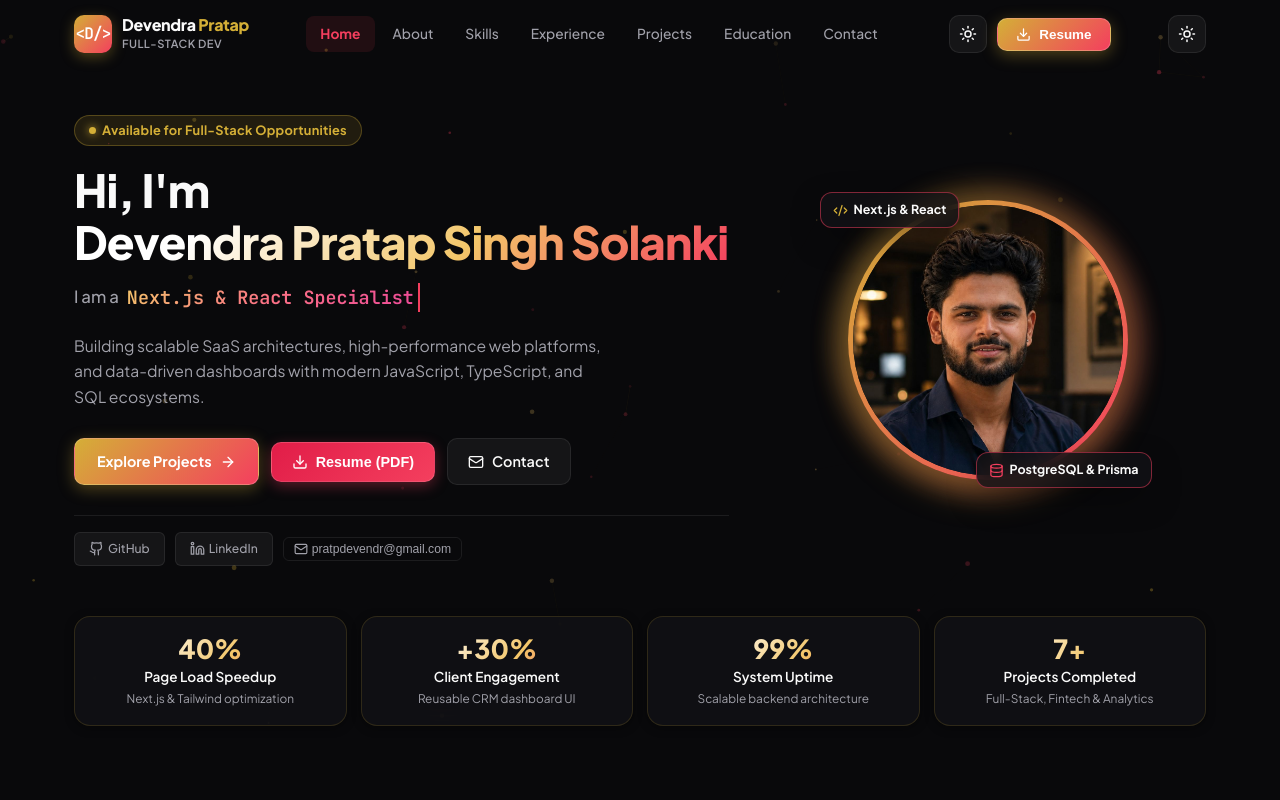
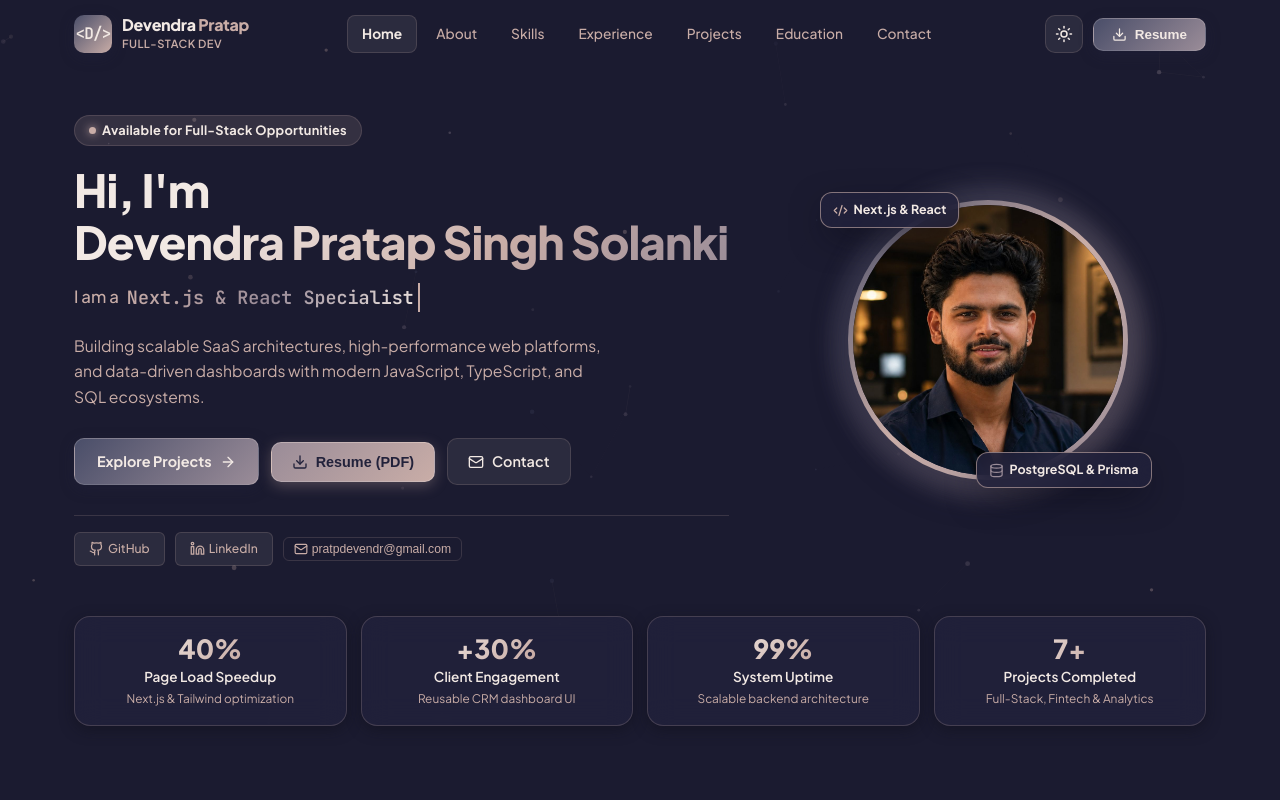
Before and after one commit to devendrapratapsinghsolanki/My-Portfolio, a React (Vite) app: page / in a window 1280 px wide. Shown: the top 800 px of the page. Built offline with nearby package versions, Linux system fonts and the light colour scheme.

Commit message:
feat: apply exact Urban Chic palette (#22223B, #4A4E69, #9A8C98, #C9ADA7, #F2E9E4) and fix duplicate theme changer buttons on desktop

```diff
--- a/src/components/BackgroundCanvas.jsx
+++ b/src/components/BackgroundCanvas.jsx
@@ -32,8 +32,8 @@ export default function BackgroundCanvas({ theme = 'dark' }) {
         vy: (Math.random() - 0.5) * 0.4,
         radius: Math.random() * 1.8 + 0.8,
         color: isDark
-          ? ['rgba(212, 175, 55,', 'rgba(244, 63, 94,', 'rgba(243, 198, 105,'][Math.floor(Math.random() * 3)]
-          : ['rgba(184, 134, 11,', 'rgba(225, 29, 72,', 'rgba(212, 175, 55,'][Math.floor(Math.random() * 3)],
+          ? ['rgba(201, 173, 167,', 'rgba(154, 140, 152,', 'rgba(74, 78, 105,'][Math.floor(Math.random() * 3)]
+          : ['rgba(74, 78, 105,', 'rgba(154, 140, 152,', 'rgba(34, 34, 59,'][Math.floor(Math.random() * 3)],
         alpha: isDark ? Math.random() * 0.35 + 0.15 : Math.random() * 0.25 + 0.1
       });
     }
@@ -89,8 +89,8 @@ export default function BackgroundCanvas({ theme = 'dark' }) {
             ctx.beginPath();
             ctx.moveTo(p.x, p.y);
             ctx.lineTo(p2.x, p2.y);
-            const lineAlpha = (1 - dist2 / 100) * (isDark ? 0.12 : 0.08);
-            ctx.strokeStyle = `rgba(212, 175, 55, ${lineAlpha})`;
+            const lineAlpha = (1 - dist2 / 100) * (isDark ? 0.15 : 0.08);
+            ctx.strokeStyle = `rgba(201, 173, 167, ${lineAlpha})`;
             ctx.lineWidth = 0.7;
             ctx.stroke();
           }
--- a/src/components/Hero.jsx
+++ b/src/components/Hero.jsx
@@ -70,8 +70,8 @@ export default function Hero({ onOpenResume }) {
                 gap: '6px',
                 padding: '4px 14px',
                 borderRadius: '9999px',
-                background: 'rgba(212, 175, 55, 0.12)',
-                border: '1px solid rgba(212, 175, 55, 0.3)',
+                background: 'rgba(201, 173, 167, 0.15)',
+                border: '1px solid var(--border-subtle)',
                 marginBottom: '18px'
               }}
             >
@@ -80,11 +80,11 @@ export default function Hero({ onOpenResume }) {
                   width: '7px',
                   height: '7px',
                   borderRadius: '50%',
-                  background: '#d4af37',
-                  boxShadow: '0 0 8px #d4af37'
+                  background: '#C9ADA7',
+                  boxShadow: '0 0 8px #C9ADA7'
                 }}
               />
-              <span style={{ fontSize: '0.8rem', fontWeight: '700', color: '#d4af37', letterSpacing: '0.02em' }}>
+              <span style={{ fontSize: '0.8rem', fontWeight: '700', color: 'var(--text-main)', letterSpacing: '0.02em' }}>
                 {personal.availability}
               </span>
             </div>
@@ -120,7 +120,7 @@ export default function Hero({ onOpenResume }) {
                 style={{
                   fontSize: '1.15rem',
                   fontWeight: '700',
-                  borderRight: '2px solid #f43f5e',
+                  borderRight: '2px solid #C9ADA7',
                   paddingRight: '4px'
                 }}
               >
@@ -207,25 +207,25 @@ export default function Hero({ onOpenResume }) {
                 style={{ cursor: 'pointer', background: 'transparent' }}
                 title="Click to copy email"
               >
-                {copiedEmail ? <Check size={14} color="#d4af37" /> : <Mail size={14} />}
+                {copiedEmail ? <Check size={14} color="#C9ADA7" /> : <Mail size={14} />}
                 <span>{copiedEmail ? 'Copied!' : personal.email}</span>
               </button>
             </div>
           </div>
 
-          {/* Right: Circular Chic Glowing Profile */}
+          {/* Right: Circular Urban Chic Glowing Profile */}
           <div className="hero-profile-container" style={{ display: 'flex', justifyContent: 'center', position: 'relative' }}>
             <div style={{ position: 'relative', width: '280px', height: '280px', display: 'flex', alignItems: 'center', justifyContent: 'center' }}>
 
-              {/* Outer Decorative Gradient Ring (Gold & Sensational Pink Glow) */}
+              {/* Outer Decorative Gradient Ring (Moody Twilight & Almond Glow) */}
               <div
                 style={{
                   position: 'absolute',
                   inset: '-14px',
                   borderRadius: '50%',
-                  background: 'linear-gradient(135deg, rgba(212, 175, 55, 0.45) 0%, rgba(244, 63, 94, 0.45) 100%)',
+                  background: 'linear-gradient(135deg, rgba(74, 78, 105, 0.5) 0%, rgba(201, 173, 167, 0.5) 100%)',
                   filter: 'blur(12px)',
-                  opacity: 0.8,
+                  opacity: 0.85,
                   zIndex: 0
                 }}
               />
@@ -238,8 +238,8 @@ export default function Hero({ onOpenResume }) {
                   height: '100%',
                   borderRadius: '50%',
                   padding: '5px',
-                  background: 'linear-gradient(135deg, #d4af37 0%, #f43f5e 100%)',
-                  boxShadow: '0 12px 35px rgba(212, 175, 55, 0.35)',
+                  background: 'linear-gradient(135deg, #4A4E69 0%, #C9ADA7 50%, #9A8C98 100%)',
+                  boxShadow: '0 12px 35px rgba(34, 34, 59, 0.45)',
                   zIndex: 1
                 }}
               >
@@ -285,7 +285,7 @@ export default function Hero({ onOpenResume }) {
                   zIndex: 2
                 }}
               >
-                <Code2 size={15} color="#d4af37" />
+                <Code2 size={15} color="#C9ADA7" />
                 <span style={{ fontSize: '0.78rem', fontWeight: '700', color: 'var(--text-main)' }}>
                   Next.js & React
                 </span>
@@ -310,7 +310,7 @@ export default function Hero({ onOpenResume }) {
                   zIndex: 2
                 }}
               >
-                <Database size={15} color="#f43f5e" />
+                <Database size={15} color="#9A8C98" />
                 <span style={{ fontSize: '0.78rem', fontWeight: '700', color: 'var(--text-main)' }}>
                   PostgreSQL & Prisma
                 </span>
--- a/src/components/Logo.jsx
+++ b/src/components/Logo.jsx
@@ -3,29 +3,29 @@ import React from 'react';
 export default function Logo() {
   return (
     <div style={{ display: 'flex', alignItems: 'center', gap: '10px' }}>
-      {/* Sleek Geometric Icon Badge */}
+      {/* Urban Chic Geometric Icon Badge */}
       <div
         style={{
           width: '38px',
           height: '38px',
           borderRadius: '10px',
-          background: 'linear-gradient(135deg, #d4af37 0%, #f43f5e 100%)',
+          background: 'linear-gradient(135deg, #4A4E69 0%, #C9ADA7 100%)',
           display: 'flex',
           alignItems: 'center',
           justifyContent: 'center',
-          color: '#ffffff',
+          color: '#F2E9E4',
           fontWeight: '800',
           fontSize: '1rem',
           fontFamily: 'var(--font-mono)',
           letterSpacing: '-0.05em',
-          boxShadow: '0 4px 14px rgba(212, 175, 55, 0.35)'
+          boxShadow: '0 4px 14px rgba(34, 34, 59, 0.35)'
         }}
       >
         {'<D/>'}
       </div>
       <div style={{ display: 'flex', flexDirection: 'column' }}>
         <span style={{ fontWeight: '800', fontSize: '1rem', letterSpacing: '-0.02em', color: 'var(--text-main)', lineHeight: '1.2' }}>
-          Devendra <span style={{ color: '#d4af37' }}>Pratap</span>
+          Devendra <span style={{ color: '#C9ADA7' }}>Pratap</span>
         </span>
         <span style={{ fontSize: '0.7rem', color: 'var(--text-muted)', letterSpacing: '0.04em', textTransform: 'uppercase', fontWeight: '600' }}>
           Full-Stack Dev
--- a/src/components/Navbar.jsx
+++ b/src/components/Navbar.jsx
@@ -63,7 +63,7 @@ export default function Navbar({ onOpenResume, theme, toggleTheme }) {
           <Logo />
         </a>
 
-        {/* Desktop Navigation */}
+        {/* Desktop Navigation Links */}
         <nav style={{ display: 'flex', alignItems: 'center', gap: '4px' }} className="desktop-nav">
           {navLinks.map((link) => {
             const isActive = activeSection === link.id;
@@ -76,8 +76,9 @@ export default function Navbar({ onOpenResume, theme, toggleTheme }) {
                   borderRadius: '8px',
                   fontSize: '0.86rem',
                   fontWeight: isActive ? '700' : '500',
-                  color: isActive ? '#f43f5e' : 'var(--text-muted)',
-                  background: isActive ? 'rgba(244, 63, 94, 0.1)' : 'transparent',
+                  color: isActive ? 'var(--text-main)' : 'var(--text-muted)',
+                  background: isActive ? 'var(--bg-pill)' : 'transparent',
+                  border: isActive ? '1px solid var(--border-subtle)' : '1px solid transparent',
                   textDecoration: 'none',
                   transition: 'all 0.15s ease'
                 }}
@@ -88,8 +89,8 @@ export default function Navbar({ onOpenResume, theme, toggleTheme }) {
           })}
         </nav>
 
-        {/* Right Actions: ONLY ONE Resume button and Theme toggle */}
-        <div style={{ display: 'flex', alignItems: 'center', gap: '10px' }} className="desktop-nav">
+        {/* Desktop Controls (SINGLE Mode Toggle + SINGLE Resume Button) */}
+        <div style={{ alignItems: 'center', gap: '10px' }} className="desktop-controls">
           <button
             onClick={toggleTheme}
             className="theme-toggle-btn"
@@ -109,8 +110,8 @@ export default function Navbar({ onOpenResume, theme, toggleTheme }) {
           </button>
         </div>
 
-        {/* Mobile top controls */}
-        <div style={{ display: 'flex', alignItems: 'center', gap: '8px' }} className="mobile-toggle-btn">
+        {/* Mobile Top Controls (Only 1 Mode toggle on mobile top bar) */}
+        <div style={{ alignItems: 'center', gap: '8px' }} className="mobile-controls">
           <button
             onClick={toggleTheme}
             className="theme-toggle-btn"
--- a/src/data/portfolioData.js
+++ b/src/data/portfolioData.js
@@ -12,7 +12,7 @@ export const portfolioData = {
     ],
     email: "pratpdevendr@gmail.com",
     phone: "+91-8869077580",
-    location: "Bareilly (U.P.), India",
+    location: "Noida (Uttar Pradesh), India",
     portfolioUrl: "https://devendrapratap.in",
     displayUrl: "devendrapratap.in",
     github: "https://github.com/devendrapratapsinghsolanki",
--- a/src/styles/globals.css
+++ b/src/styles/globals.css
@@ -1,69 +1,70 @@
-/* Chic, Luxurious & Passionate: Noir Black, Champagne Gold & Sensational Pink */
+/* Urban Chic Palette: #22223B, #4A4E69, #9A8C98, #C9ADA7, #F2E9E4 */
 :root {
   --font-sans: 'Plus Jakarta Sans', system-ui, -apple-system, sans-serif;
   --font-display: 'Syne', 'Plus Jakarta Sans', sans-serif;
   --font-mono: 'JetBrains Mono', monospace;
 
-  --gold: #d4af37;
-  --gold-light: #f3c669;
-  --gold-dark: #b8860b;
-
-  --pink: #f43f5e;
-  --pink-light: #fb7185;
-  --pink-sensational: #ec4899;
-
-  --charcoal: #18181b;
-  --gray-subtle: #71717a;
+  --uc-midnight: #22223B;
+  --uc-slate: #4A4E69;
+  --uc-mauve: #9A8C98;
+  --uc-almond: #C9ADA7;
+  --uc-linen: #F2E9E4;
 }
 
-/* Dark Theme (Chic Noir, Radiant Gold & Sensational Pink) */
+/* Dark Theme (Deep Midnight Urban Chic) */
 [data-theme="dark"] {
-  --bg-main: #09090b;
-  --bg-surface: #121216;
-  --bg-card: rgba(18, 18, 22, 0.8);
-  --bg-card-hover: rgba(28, 28, 35, 0.9);
-  --bg-header: rgba(9, 9, 11, 0.88);
-  --bg-pill: rgba(255, 255, 255, 0.05);
+  --bg-main: #1b1b30;
+  --bg-surface: #22223B;
+  --bg-card: rgba(34, 34, 59, 0.85);
+  --bg-card-hover: rgba(48, 48, 80, 0.95);
+  --bg-header: rgba(27, 27, 48, 0.92);
+  --bg-pill: rgba(242, 233, 228, 0.08);
 
-  --border-subtle: rgba(255, 255, 255, 0.08);
-  --border-card: rgba(212, 175, 55, 0.16);
-  --border-hover: rgba(244, 63, 94, 0.5);
+  --border-subtle: rgba(201, 173, 167, 0.18);
+  --border-card: rgba(201, 173, 167, 0.22);
+  --border-hover: rgba(201, 173, 167, 0.6);
 
-  --text-main: #fafafa;
-  --text-muted: #a1a1aa;
-  --text-dim: #71717a;
+  --text-main: #F2E9E4;
+  --text-muted: #C9ADA7;
+  --text-dim: #9A8C98;
 
-  --shadow-sm: 0 2px 10px rgba(0, 0, 0, 0.4);
-  --shadow-md: 0 12px 36px -10px rgba(0, 0, 0, 0.7);
-  --shadow-glow: 0 0 25px rgba(212, 175, 55, 0.2);
+  --btn-primary-bg: linear-gradient(135deg, #4A4E69 0%, #9A8C98 100%);
+  --btn-accent-bg: linear-gradient(135deg, #9A8C98 0%, #C9ADA7 100%);
 
-  --code-bg: rgba(10, 10, 13, 0.95);
-  --bottom-bar-bg: rgba(18, 18, 22, 0.94);
+  --shadow-sm: 0 4px 14px rgba(15, 15, 26, 0.5);
+  --shadow-md: 0 12px 36px -8px rgba(10, 10, 20, 0.7);
+  --shadow-glow: 0 0 25px rgba(201, 173, 167, 0.2);
+
+  --code-bg: #161628;
+  --bottom-bar-bg: rgba(34, 34, 59, 0.95);
 }
 
-/* Light Theme (Chic Ivory, Warm Gold & Haute Pink) */
+/* Light Theme (Warm Linen Urban Chic) */
 [data-theme="light"] {
-  --bg-main: #faf8f5;
+  --bg-main: #F2E9E4;
   --bg-surface: #ffffff;
   --bg-card: rgba(255, 255, 255, 0.94);
-  --bg-card-hover: rgba(248, 245, 240, 1);
-  --bg-header: rgba(250, 248, 245, 0.9);
-  --bg-pill: rgba(0, 0, 0, 0.04);
+  --bg-card-hover: #ffffff;
+  --bg-header: rgba(242, 233, 228, 0.92);
+  --bg-pill: rgba(34, 34, 59, 0.06);
 
-  --border-subtle: rgba(0, 0, 0, 0.08);
-  --border-card: rgba(212, 175, 55, 0.2);
-  --border-hover: rgba(244, 63, 94, 0.45);
+  --border-subtle: rgba(74, 78, 105, 0.16);
+  --border-card: rgba(74, 78, 105, 0.22);
+  --border-hover: #4A4E69;
 
-  --text-main: #18181b;
-  --text-muted: #52525b;
-  --text-dim: #71717a;
+  --text-main: #22223B;
+  --text-muted: #4A4E69;
+  --text-dim: #9A8C98;
 
-  --shadow-sm: 0 2px 8px rgba(0, 0, 0, 0.04);
-  --shadow-md: 0 10px 25px -5px rgba(212, 175, 55, 0.12);
-  --shadow-glow: 0 0 25px rgba(212, 175, 55, 0.12);
+  --btn-primary-bg: linear-gradient(135deg, #22223B 0%, #4A4E69 100%);
+  --btn-accent-bg: linear-gradient(135deg, #4A4E69 0%, #9A8C98 100%);
 
-  --code-bg: #1c1917;
-  --bottom-bar-bg: rgba(255, 255, 255, 0.94);
+  --shadow-sm: 0 2px 8px rgba(34, 34, 59, 0.06);
+  --shadow-md: 0 10px 25px -5px rgba(34, 34, 59, 0.12);
+  --shadow-glow: 0 0 25px rgba(74, 78, 105, 0.15);
+
+  --code-bg: #22223B;
+  --bottom-bar-bg: rgba(255, 255, 255, 0.95);
 }
 
 * {
@@ -96,11 +97,11 @@ body {
   background: var(--bg-main);
 }
 ::-webkit-scrollbar-thumb {
-  background: rgba(212, 175, 55, 0.4);
+  background: #4A4E69;
   border-radius: 4px;
 }
 ::-webkit-scrollbar-thumb:hover {
-  background: rgba(244, 63, 94, 0.7);
+  background: #C9ADA7;
 }
 
 /* Container */
@@ -130,30 +131,30 @@ body {
 .glass-card:hover {
   transform: translateY(-3px);
   border-color: var(--border-hover);
-  box-shadow: var(--shadow-md), 0 0 20px rgba(244, 63, 94, 0.15);
+  box-shadow: var(--shadow-md), 0 0 20px rgba(201, 173, 167, 0.18);
 }
 
-/* Text Gradients (Gold & Sensational Pink) */
+/* Text Gradients (Urban Chic) */
 [data-theme="dark"] .text-gradient {
-  background: linear-gradient(135deg, #ffffff 20%, #f3c669 60%, #f43f5e 100%);
+  background: linear-gradient(135deg, #F2E9E4 20%, #C9ADA7 65%, #9A8C98 100%);
   -webkit-background-clip: text;
   -webkit-text-fill-color: transparent;
 }
 
 [data-theme="light"] .text-gradient {
-  background: linear-gradient(135deg, #18181b 20%, #b8860b 60%, #e11d48 100%);
+  background: linear-gradient(135deg, #22223B 20%, #4A4E69 65%, #9A8C98 100%);
   -webkit-background-clip: text;
   -webkit-text-fill-color: transparent;
 }
 
 [data-theme="dark"] .text-gradient-cyan {
-  background: linear-gradient(135deg, #f3c669 0%, #fb7185 50%, #ec4899 100%);
+  background: linear-gradient(135deg, #C9ADA7 0%, #9A8C98 50%, #F2E9E4 100%);
   -webkit-background-clip: text;
   -webkit-text-fill-color: transparent;
 }
 
 [data-theme="light"] .text-gradient-cyan {
-  background: linear-gradient(135deg, #b8860b 0%, #e11d48 50%, #be185d 100%);
+  background: linear-gradient(135deg, #22223B 0%, #4A4E69 50%, #9A8C98 100%);
   -webkit-background-clip: text;
   -webkit-text-fill-color: transparent;
 }
@@ -162,20 +163,20 @@ body {
   font-family: var(--font-mono);
 }
 
-/* Buttons (Luxurious Gold & Sensational Pink) */
+/* Buttons */
 .btn-primary {
   display: inline-flex;
   align-items: center;
   justify-content: center;
   gap: 8px;
-  background: linear-gradient(135deg, #d4af37 0%, #f43f5e 100%);
-  color: #ffffff !important;
+  background: var(--btn-primary-bg);
+  color: #F2E9E4 !important;
   font-weight: 700;
   font-size: 0.9rem;
   padding: 11px 22px;
   border-radius: 10px;
-  border: 1px solid rgba(255, 255, 255, 0.2);
-  box-shadow: 0 4px 16px rgba(212, 175, 55, 0.35);
+  border: 1px solid rgba(242, 233, 228, 0.2);
+  box-shadow: 0 4px 14px rgba(34, 34, 59, 0.35);
   cursor: pointer;
   text-decoration: none;
   transition: all 0.2s ease;
@@ -183,8 +184,8 @@ body {
 
 .btn-primary:hover {
   transform: translateY(-2px);
-  box-shadow: 0 6px 22px rgba(244, 63, 94, 0.5);
-  background: linear-gradient(135deg, #c59b27 0%, #e11d48 100%);
+  box-shadow: 0 6px 20px rgba(74, 78, 105, 0.5);
+  filter: brightness(1.1);
 }
 
 .btn-secondary {
@@ -215,22 +216,27 @@ body {
   align-items: center;
   justify-content: center;
   gap: 8px;
-  background: linear-gradient(135deg, #e11d48 0%, #f43f5e 100%);
-  color: #ffffff !important;
+  background: var(--btn-accent-bg);
+  color: #22223B !important;
   font-weight: 700;
   font-size: 0.9rem;
   padding: 11px 20px;
   border-radius: 10px;
-  border: 1px solid rgba(255, 255, 255, 0.15);
-  box-shadow: 0 4px 14px rgba(244, 63, 94, 0.35);
+  border: 1px solid rgba(242, 233, 228, 0.3);
+  box-shadow: 0 4px 14px rgba(201, 173, 167, 0.3);
   cursor: pointer;
   text-decoration: none;
   transition: all 0.2s ease;
 }
 
+[data-theme="light"] .btn-cyan {
+  color: #F2E9E4 !important;
+}
+
 .btn-cyan:hover {
   transform: translateY(-2px);
-  box-shadow: 0 6px 20px rgba(244, 63, 94, 0.55);
+  box-shadow: 0 6px 20px rgba(201, 173, 167, 0.5);
+  filter: brightness(1.08);
 }
 
 /* Badges */
@@ -249,8 +255,8 @@ body {
 }
 
 .badge-tech:hover {
-  border-color: rgba(244, 63, 94, 0.5);
-  color: #f43f5e;
+  border-color: #C9ADA7;
+  color: var(--text-main);
 }
 
 .badge-live {
@@ -258,9 +264,9 @@ body {
   align-items: center;
   gap: 5px;
   padding: 3px 8px;
-  background: rgba(244, 63, 94, 0.12);
-  border: 1px solid rgba(244, 63, 94, 0.35);
-  color: #f43f5e;
+  background: rgba(201, 173, 167, 0.18);
+  border: 1px solid rgba(201, 173, 167, 0.45);
+  color: var(--text-main);
   font-size: 0.72rem;
   font-weight: 700;
   border-radius: 9999px;
@@ -273,8 +279,8 @@ body {
   width: 5px;
   height: 5px;
   border-radius: 50%;
-  background: #f43f5e;
-  box-shadow: 0 0 6px #f43f5e;
+  background: #C9ADA7;
+  box-shadow: 0 0 6px #C9ADA7;
 }
 
 /* Section Titles */
@@ -286,7 +292,7 @@ body {
   background: var(--bg-pill);
   border: 1px solid var(--border-subtle);
   border-radius: 9999px;
-  color: #d4af37;
+  color: var(--text-muted);
   font-size: 0.78rem;
   font-weight: 700;
   letter-spacing: 0.06em;
@@ -312,7 +318,7 @@ body {
   line-height: 1.6;
 }
 
-/* Theme Toggle Button */
+/* Theme Toggle Button (Strictly Styled) */
 .theme-toggle-btn {
   width: 38px;
   height: 38px;
@@ -329,8 +335,8 @@ body {
 
 .theme-toggle-btn:hover {
   border-color: var(--border-hover);
-  background: rgba(244, 63, 94, 0.1);
-  color: #f43f5e;
+  background: rgba(201, 173, 167, 0.15);
+  color: var(--text-main);
 }
 
 /* Custom Trailing Cursor */
@@ -340,11 +346,11 @@ body {
   left: 0;
   width: 8px;
   height: 8px;
-  background-color: #d4af37;
+  background-color: #C9ADA7;
   border-radius: 50%;
   pointer-events: none;
   z-index: 9999;
-  box-shadow: 0 0 10px #d4af37, 0 0 18px #f43f5e;
+  box-shadow: 0 0 10px #C9ADA7, 0 0 18px #9A8C98;
   transform: translate(-50%, -50%);
   transition: opacity 0.2s ease;
 }
@@ -355,7 +361,7 @@ body {
   left: 0;
   width: 36px;
   height: 36px;
-  border: 1.5px solid rgba(212, 175, 55, 0.6);
+  border: 1.5px solid rgba(201, 173, 167, 0.6);
   border-radius: 50%;
   pointer-events: none;
   z-index: 9998;
@@ -366,8 +372,8 @@ body {
 .custom-cursor-ring.hovering {
   width: 52px;
   height: 52px;
-  border-color: rgba(244, 63, 94, 0.9);
-  background: rgba(244, 63, 94, 0.08);
+  border-color: rgba(242, 233, 228, 0.9);
+  background: rgba(201, 173, 167, 0.1);
 }
 
 @media (max-width: 768px) {
@@ -376,7 +382,15 @@ body {
   }
 }
 
-/* 📱 EXCLUSIVE MOBILE APP VIEW SYSTEM */
+/* 📱 EXCLUSIVE MOBILE APP VIEW & RESPONSIVE CONTROLS */
+.desktop-controls {
+  display: flex !important;
+}
+
+.mobile-controls {
+  display: none !important;
+}
+
 @media (max-width: 768px) {
   body {
     padding-bottom: 84px;
@@ -384,6 +398,14 @@ body {
 
   .desktop-nav {
     display: none !important;
+  }
+
+  .desktop-controls {
+    display: none !important;
+  }
+
+  .mobile-controls {
+    display: flex !important;
   }
 
   .mobile-bottom-bar {
```
Also changed, not shown: src/components/MobileBottomBar.jsx (+7 -7 lines).
